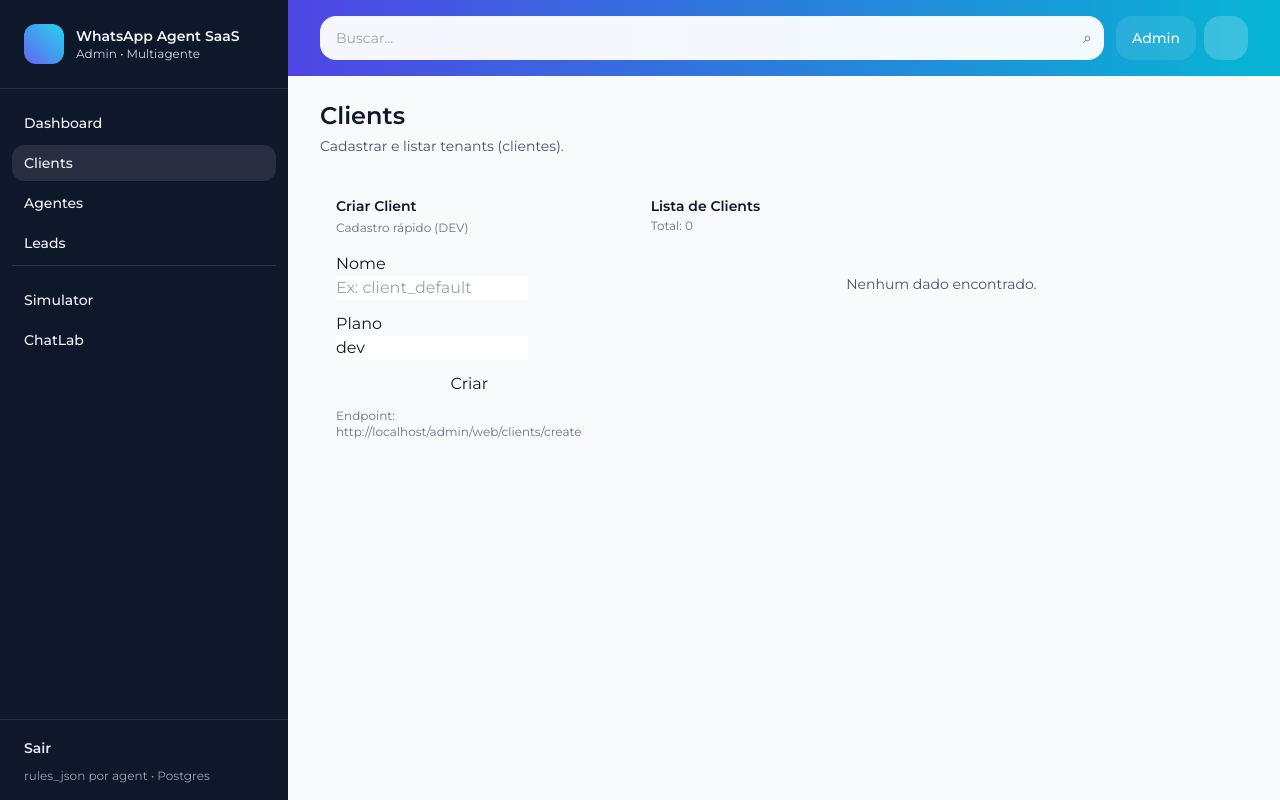
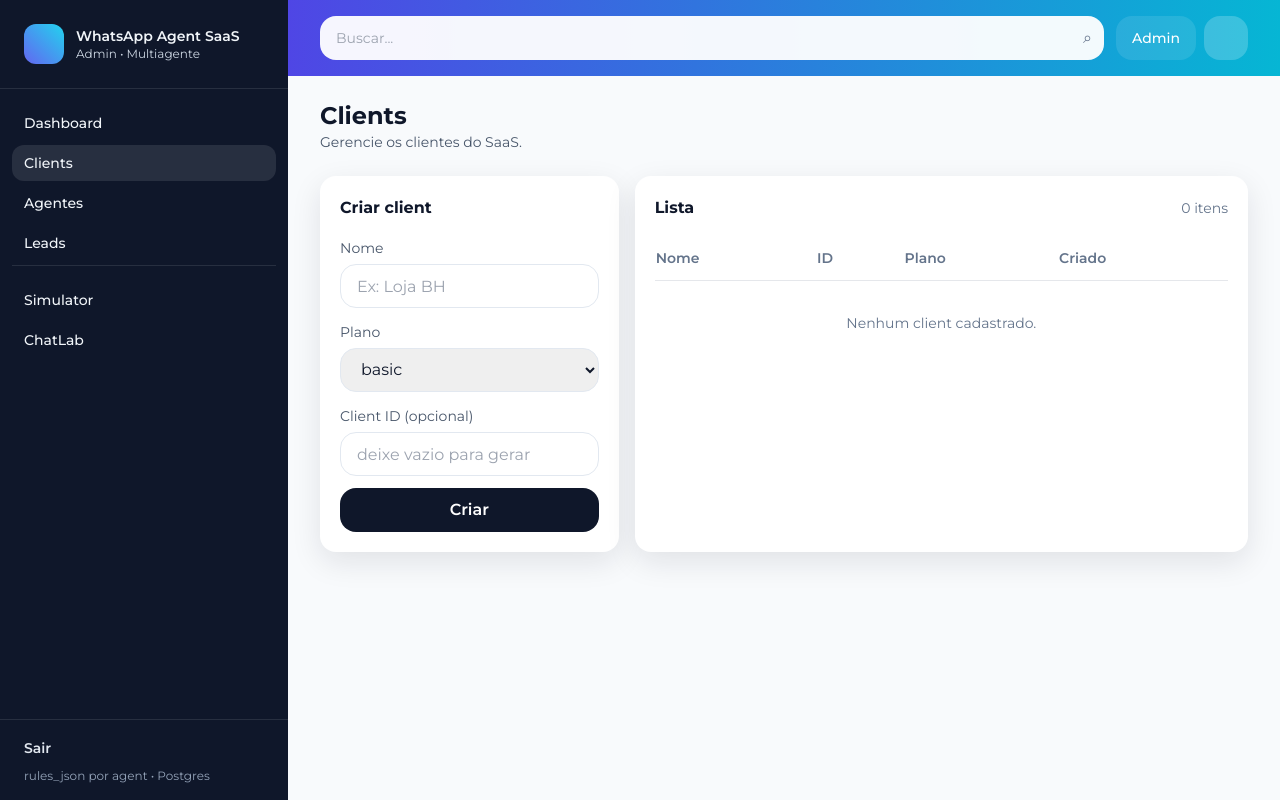
Before and after one commit to MarcilioLeiteSilva/whatsapp-agent, a FastAPI app: page /admin/web/clients in a window 1280 px wide. Run offline with FastAPI, Linux system fonts and the light colour scheme; data that the repository does not hold is empty; some libraries are stand-ins or nearby versions.

Commit message:
Update clients.html

```diff
--- a/app/templates/clients.html
+++ b/app/templates/clients.html
@@ -2,78 +2,73 @@
 {% block title %}Clients{% endblock %}
 
 {% block content %}
-  <div class="flex items-start justify-between gap-4 mb-6">
+  <div class="flex items-start justify-between gap-4 flex-col md:flex-row">
     <div>
-      <h1 class="text-2xl font-semibold">Clients</h1>
-      <p class="text-sm text-slate-600 mt-1">Cadastrar e listar tenants (clientes).</p>
+      <h1 class="text-2xl font-bold">Clients</h1>
+      <p class="text-sm text-slate-600">Gerencie os clientes do SaaS.</p>
     </div>
   </div>
 
-  <div class="grid grid-cols-1 lg:grid-cols-3 gap-4">
-    <div class="card p-4">
-      <div class="text-sm font-semibold">Criar Client</div>
-      <div class="text-xs text-slate-500 mt-1">Cadastro rápido (DEV)</div>
-
+  <div class="mt-6 grid grid-cols-1 lg:grid-cols-3 gap-4">
+    <div class="bg-white rounded-2xl shadow-soft p-5">
+      <h2 class="font-bold">Criar client</h2>
       <form class="mt-4 space-y-3" method="post" action="{{ create_client_action }}">
         <div>
-          <div class="label">Nome</div>
-          <input class="input" name="name" placeholder="Ex: client_default" required />
+          <label class="text-sm text-slate-600">Nome</label>
+          <input name="name" class="mt-1 w-full h-11 rounded-2xl border border-slate-200 px-4 outline-none focus:ring-2 focus:ring-indigo-200" placeholder="Ex: Loja BH" required>
         </div>
-
         <div>
-          <div class="label">Plano</div>
-          <input class="input" name="plan" placeholder="Ex: dev / basic / pro" value="dev" />
+          <label class="text-sm text-slate-600">Plano</label>
+          <select name="plan" class="mt-1 w-full h-11 rounded-2xl border border-slate-200 px-4 outline-none focus:ring-2 focus:ring-indigo-200">
+            <option value="basic">basic</option>
+            <option value="pro">pro</option>
+            <option value="enterprise">enterprise</option>
+          </select>
         </div>
-
-        <button class="btn btn-primary w-full" type="submit">Criar</button>
-
-        <div class="text-xs text-slate-500">
-          Endpoint: <span class="code">{{ create_client_action }}</span>
+        <div>
+          <label class="text-sm text-slate-600">Client ID (opcional)</label>
+          <input name="client_id" class="mt-1 w-full h-11 rounded-2xl border border-slate-200 px-4 outline-none focus:ring-2 focus:ring-indigo-200" placeholder="deixe vazio para gerar">
         </div>
+        <button class="w-full h-11 rounded-2xl bg-slate-900 text-white font-semibold hover:bg-slate-800">
+          Criar
+        </button>
       </form>
     </div>
 
-    <div class="card p-4 lg:col-span-2">
+    <div class="lg:col-span-2 bg-white rounded-2xl shadow-soft p-5">
       <div class="flex items-center justify-between">
-        <div>
-          <div class="text-sm font-semibold">Lista de Clients</div>
-          <div class="text-xs text-slate-500 mt-0.5">Total: {{ clients|length if clients else 0 }}</div>
-        </div>
+        <h2 class="font-bold">Lista</h2>
+        <div class="text-sm text-slate-500">{{ clients|length }} itens</div>
       </div>
 
       <div class="mt-4 overflow-x-auto">
-        {% if clients and clients|length > 0 %}
-          <table class="table">
-            <thead>
-              <tr>
-                <th class="th">ID</th>
-                <th class="th">Nome</th>
-                <th class="th">Plano</th>
-                <th class="th">Criado em</th>
+        <table class="min-w-full text-sm">
+          <thead class="text-slate-500">
+            <tr class="border-b">
+              <th class="text-left py-3 pr-4 font-semibold">Nome</th>
+              <th class="text-left py-3 pr-4 font-semibold">ID</th>
+              <th class="text-left py-3 pr-4 font-semibold">Plano</th>
+              <th class="text-left py-3 pr-4 font-semibold">Criado</th>
             </tr>
           </thead>
-            <tbody>
+          <tbody class="divide-y">
             {% for c in clients %}
               <tr>
-                  <td class="td font-mono text-xs">{{ c.id }}</td>
-                  <td class="td">
-                    <div class="font-medium">{{ c.name }}</div>
+                <td class="py-3 pr-4 font-semibold">{{ c.name }}</td>
+                <td class="py-3 pr-4 font-mono text-xs">{{ c.id }}</td>
+                <td class="py-3 pr-4">
+                  <span class="inline-flex px-2.5 py-1 rounded-full bg-slate-100 text-slate-700 text-xs font-semibold">
+                    {{ c.plan }}
+                  </span>
                 </td>
-                  <td class="td">
-                    {% if c.plan %}
-                      <span class="badge badge-muted">{{ c.plan }}</span>
-                    {% else %}
-                      <span class="badge badge-muted">—</span>
-                    {% endif %}
-                  </td>
-                  <td class="td text-slate-600">{{ c.created_at or "—" }}</td>
+                <td class="py-3 pr-4 text-slate-600">{{ c.created_at or "-" }}</td>
               </tr>
             {% endfor %}
+            {% if not clients %}
+              <tr><td colspan="4" class="py-8 text-center text-slate-500">Nenhum client cadastrado.</td></tr>
+            {% endif %}
           </tbody>
         </table>
-        {% else %}
-          {% include "partials/empty.html" with context %}
-        {% endif %}
       </div>
     </div>
   </div>
```
Lines whose indentation alone changed are shown as unchanged.
